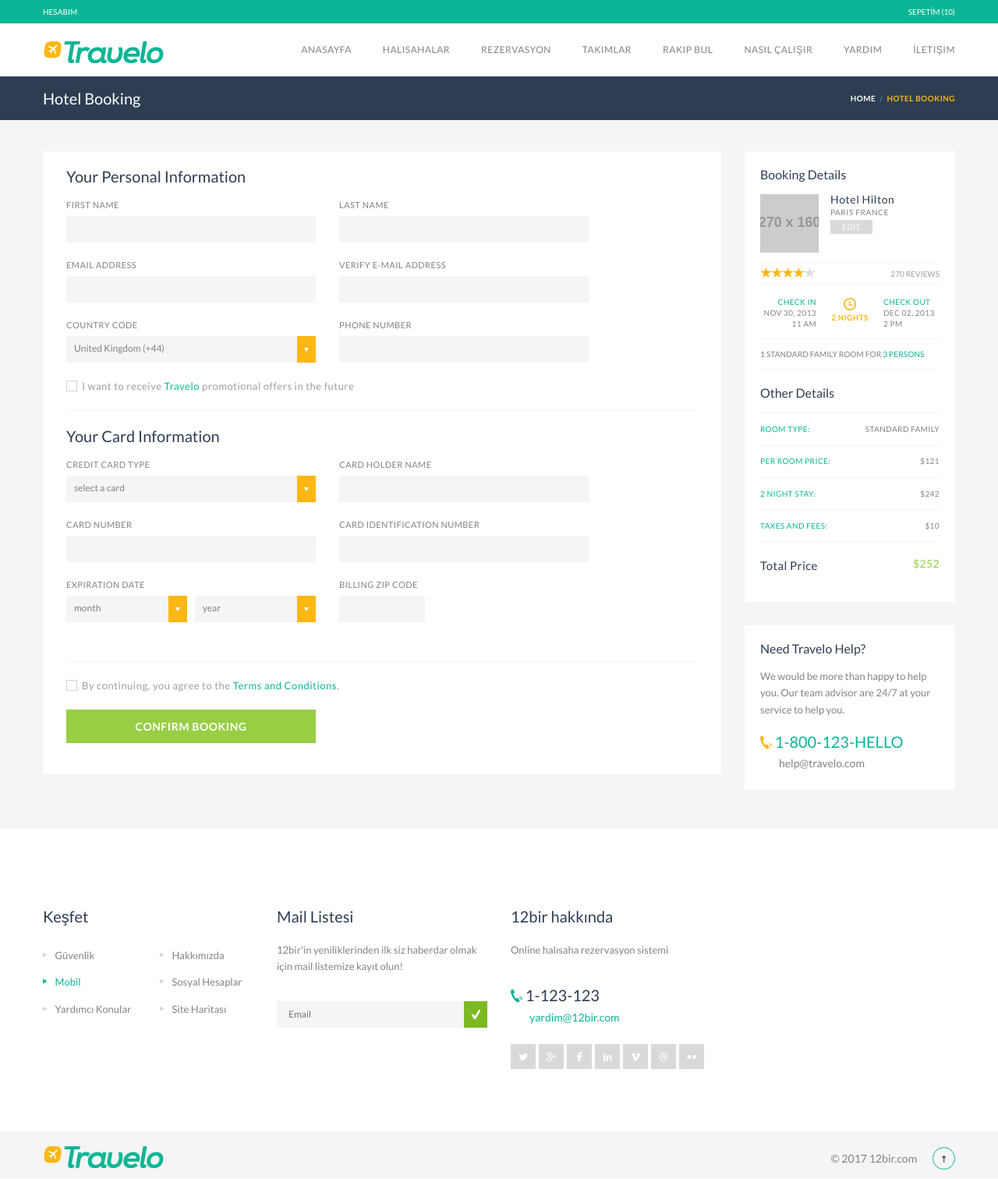
After one commit to muzaffersenkal/12bir, a Django app: page /sepetim/ in a window 1280 px wide. The commit adds this page. Shown: the whole page at 78% size. Run offline with Django 3.2, Linux system fonts and the light colour scheme; a user stored in the database is signed in; data comes from the database, SQL or seed files in the repository; both versions use the stored data as it was after the commit; grey boxes labelled with a size stand in for pictures from a placeholder-image service; some libraries are stand-ins or nearby versions.

Commit message:
some bugs

```diff
--- a/Web12bir/settings.py
+++ b/Web12bir/settings.py
@@ -40,6 +40,7 @@ INSTALLED_APPS = [
     'rest_framework',
     'account',
     'field',
+    'crispy_forms',
 ]
 
 MIDDLEWARE = [
@@ -125,3 +126,5 @@ STATIC_URL = '/static/'
 STATICFILES_DIRS = [
     os.path.join(BASE_DIR, "static-storage"),
 ]
+
+CRISPY_TEMPLATE_PACK = 'bootstrap3'
--- a/Web12bir/urls.py
+++ b/Web12bir/urls.py
@@ -18,7 +18,7 @@ from django.contrib import admin
 from django.conf.urls.static import static
 from django.conf import settings
 from field.views import IndexView,ListView,DetailView
-from account.views import UserRegister,ProfileView
+from account.views import UserRegister,ProfileView,SepetView
 
 
 
@@ -28,6 +28,7 @@ urlpatterns = [
      url(r'^api/field/', include('field.api.urls', namespace="field-api")),
      url(r'^api/sepet/', include('account.api.urls', namespace="sepet-api")),
     url(r'^list/$',ListView.as_view(),name="list"),
+    url(r'^sepetim/$',SepetView.as_view(),name="sepetim"),
     url(r'^accounts/profile$',ProfileView.as_view(),name="profile"),
     url(r'^register/$',UserRegister.as_view(),name="register"),
     url('accounts/', include('django.contrib.auth.urls')),
--- /dev/null
+++ b/account/templates/sepetim.html
@@ -0,0 +1,194 @@
+{% extends "base.html" %}
+
+
+{% block content %}
+  <div class="page-title-container">
+            <div class="container">
+                <div class="page-title pull-left">
+                    <h2 class="entry-title">Hotel Booking</h2>
+                </div>
+                <ul class="breadcrumbs pull-right">
+                    <li><a href="#">HOME</a></li>
+                    <li class="active">Hotel Booking</li>
+                </ul>
+            </div>
+        </div>
+
+    <section id="content" class="gray-area">
+            <div class="container">
+                <div class="row">
+                    <div id="main" class="col-sms-6 col-sm-8 col-md-9">
+                        <div class="booking-section travelo-box">
+
+                            <form class="booking-form">
+                                <div class="person-information">
+                                    <h2>Your Personal Information</h2>
+                                    <div class="form-group row">
+                                        <div class="col-sm-6 col-md-5">
+                                            <label>first name</label>
+                                            <input type="text" class="input-text full-width" value="" placeholder="" />
+                                        </div>
+                                        <div class="col-sm-6 col-md-5">
+                                            <label>last name</label>
+                                            <input type="text" class="input-text full-width" value="" placeholder="" />
+                                        </div>
+                                    </div>
+                                    <div class="form-group row">
+                                        <div class="col-sm-6 col-md-5">
+                                            <label>email address</label>
+                                            <input type="text" class="input-text full-width" value="" placeholder="" />
+                                        </div>
+                                        <div class="col-sm-6 col-md-5">
+                                            <label>Verify E-mail Address</label>
+                                            <input type="text" class="input-text full-width" value="" placeholder="" />
+                                        </div>
+                                    </div>
+                                    <div class="form-group row">
+                                        <div class="col-sm-6 col-md-5">
+                                            <label>Country code</label>
+                                            <div class="selector">
+                                                <select class="full-width">
+                                                    <option>United Kingdom (+44)</option>
+                                                    <option>United States (+1)</option>
+                                                </select>
+                                            </div>
+                                        </div>
+                                        <div class="col-sm-6 col-md-5">
+                                            <label>Phone number</label>
+                                            <input type="text" class="input-text full-width" value="" placeholder="" />
+                                        </div>
+                                    </div>
+                                    <div class="form-group">
+                                        <div class="checkbox">
+                                            <label>
+                                                <input type="checkbox"> I want to receive <span class="skin-color">Travelo</span> promotional offers in the future
+                                            </label>
+                                        </div>
+                                    </div>
+                                </div>
+                                <hr />
+                                <div class="card-information">
+                                    <h2>Your Card Information</h2>
+                                    <div class="form-group row">
+                                        <div class="col-sm-6 col-md-5">
+                                            <label>Credit Card Type</label>
+                                            <div class="selector">
+                                                <select class="full-width">
+                                                    <option>select a card</option>
+                                                </select>
+                                            </div>
+                                        </div>
+                                        <div class="col-sm-6 col-md-5">
+                                            <label>Card holder name</label>
+                                            <input type="text" class="input-text full-width" value="" placeholder="" />
+                                        </div>
+                                    </div>
+                                    <div class="form-group row">
+                                        <div class="col-sm-6 col-md-5">
+                                            <label>Card number</label>
+                                            <input type="text" class="input-text full-width" value="" placeholder="" />
+                                        </div>
+                                        <div class="col-sm-6 col-md-5">
+                                            <label>Card identification number</label>
+                                            <input type="text" class="input-text full-width" value="" placeholder="" />
+                                        </div>
+                                    </div>
+                                    <div class="form-group row">
+                                        <div class="col-sm-6 col-md-5">
+                                            <label>Expiration Date</label>
+                                            <div class="constant-column-2">
+                                                <div class="selector">
+                                                    <select class="full-width">
+                                                        <option>month</option>
+                                                    </select>
+                                                </div>
+                                                <div class="selector">
+                                                    <select class="full-width">
+                                                        <option>year</option>
+                                                    </select>
+                                                </div>
+                                            </div>
+                                        </div>
+                                        <div class="col-sm-3 col-md-2">
+                                            <label>billing zip code</label>
+                                            <input type="text" class="input-text full-width" value="" placeholder="" />
+                                        </div>
+                                    </div>
+                                </div>
+                                <hr />
+                                <div class="form-group">
+                                    <div class="checkbox">
+                                        <label>
+                                            <input type="checkbox"> By continuing, you agree to the <a href="#"><span class="skin-color">Terms and Conditions</span></a>.
+                                        </label>
+                                    </div>
+                                </div>
+                                <div class="form-group row">
+                                    <div class="col-sm-6 col-md-5">
+                                        <button type="submit" class="full-width btn-large">CONFIRM BOOKING</button>
+                                    </div>
+                                </div>
+                            </form>
+                        </div>
+                    </div>
+                    <div class="sidebar col-sms-6 col-sm-4 col-md-3">
+                        <div class="booking-details travelo-box">
+                            <h4>Booking Details</h4>
+                            <article class="image-box hotel listing-style1">
+                                <figure class="clearfix">
+                                    <a href="hotel-detailed.html" class="hover-effect middle-block"><img class="middle-item" width="270" height="160" alt="" src="http://placehold.it/270x160"></a>
+                                    <div class="travel-title">
+                                        <h5 class="box-title">Hotel Hilton<small>Paris france</small></h5>
+                                        <a href="hotel-detailed.html" class="button">EDIT</a>
+                                    </div>
+                                </figure>
+                                <div class="details">
+                                    <div class="feedback">
+                                        <div data-placement="bottom" data-toggle="tooltip" class="five-stars-container" title="4 stars"><span style="width: 80%;" class="five-stars"></span></div>
+                                        <span class="review">270 reviews</span>
+                                    </div>
+                                    <div class="constant-column-3 timing clearfix">
+                                        <div class="check-in">
+                                            <label>Check in</label>
+                                            <span>NOV 30, 2013<br />11 AM</span>
+                                        </div>
+                                        <div class="duration text-center">
+                                            <i class="soap-icon-clock"></i>
+                                            <span>2 Nights</span>
+                                        </div>
+                                        <div class="check-out">
+                                            <label>Check out</label>
+                                            <span>DEC 02, 2013<br />2 PM</span>
+                                        </div>
+                                    </div>
+                                    <div class="guest">
+                                        <small class="uppercase">1 Standard family room for <span class="skin-color">3 Persons</span></small>
+                                    </div>
+                                </div>
+                            </article>
+
+                            <h4>Other Details</h4>
+                            <dl class="other-details">
+                                <dt class="feature">room Type:</dt><dd class="value">Standard Family</dd>
+                                <dt class="feature">per Room price:</dt><dd class="value">$121</dd>
+                                <dt class="feature">2 night Stay:</dt><dd class="value">$242</dd>
+                                <dt class="feature">taxes and fees:</dt><dd class="value">$10</dd>
+                                <dt class="total-price">Total Price</dt><dd class="total-price-value">$252</dd>
+                            </dl>
+                        </div>
+
+                        <div class="travelo-box contact-box">
+                            <h4>Need Travelo Help?</h4>
+                            <p>We would be more than happy to help you. Our team advisor are 24/7 at your service to help you.</p>
+                            <address class="contact-details">
+                                <span class="contact-phone"><i class="soap-icon-phone"></i> 1-800-123-HELLO</span>
+                                <br>
+                                <a class="contact-email" href="#">help@travelo.com</a>
+                            </address>
+                        </div>
+                    </div>
+                </div>
+            </div>
+        </section>
+
+{% endblock %}
--- a/account/views.py
+++ b/account/views.py
@@ -26,11 +26,20 @@ class ProfileView(LoggedInMixin,TemplateView):
 
     template_name = "profile.html"
 
+class SepetView(LoggedInMixin,ListView):
+    template_name = "sepetim.html"
+
+    queryset = Sepet.objects.all()
+
+
 
 def sepetHeader(request):
 
+
     user = request.user;
-    list = Sepet.objects.filter(user=user)
+    if user.is_authenticated:
+        list = Sepet.objects.filter(user=user)
 
 
-    return { "sepetNumber":list.count}
+        return { "sepetNumber":list.count}
+    return {}
--- a/field/models.py
+++ b/field/models.py
@@ -25,9 +25,6 @@ class Field(models.Model):
     slug = models.SlugField(unique=True)
     city = models.CharField(max_length=25,choices=CITIES)
     address = models.CharField(max_length=25)
-
-
-
 
 
 
--- a/field/templates/base.html
+++ b/field/templates/base.html
@@ -58,6 +58,7 @@
             <div class="topnav hidden-xs">
                 <div class="container">
                     {% if user.is_authenticated %}
+
                     <ul class="quick-menu pull-left">
 
                         <li><a href="{%  url 'profile' %} ">HESABIM</a></li>
@@ -66,7 +67,7 @@
                     </ul>
                              <ul class="quick-menu pull-right">
 
-                        <li><a href="#" >SEPETİM <span class="sepet-number">{{ sepetNumber }}</span></a></li>
+                        <li><a href="#" >SEPETİM (<span class="sepet-number">{{ sepetNumber }}</span>)</a></li>
 
 
                     </ul>
```
Also changed, not shown: field/forms.py (+41 -1 lines), field/templates/pitch_detail.html (+15 -0 lines), field/views.py (+12 -2 lines), db.sqlite3.
